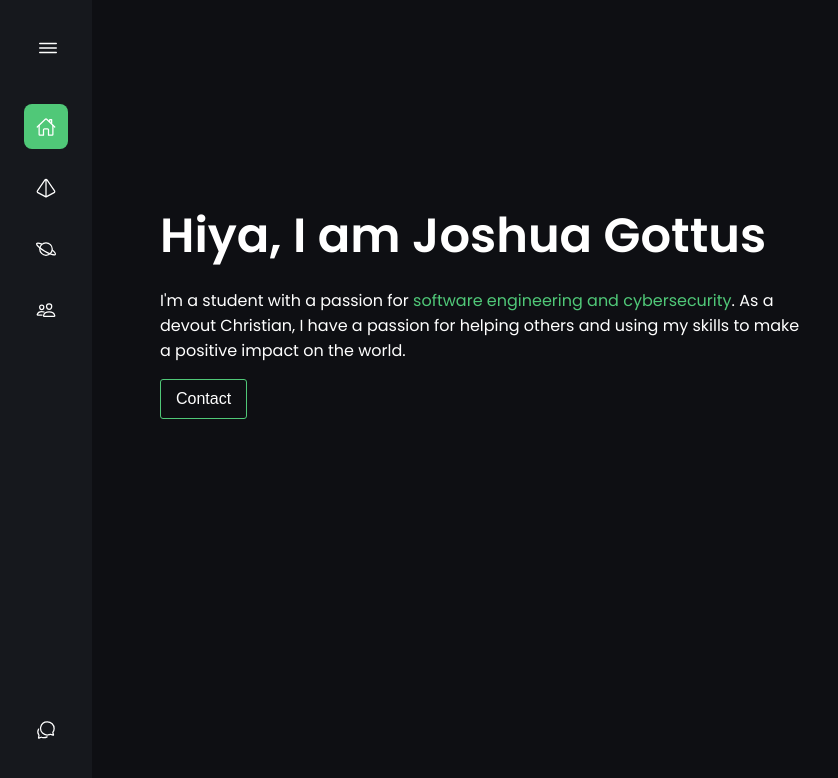
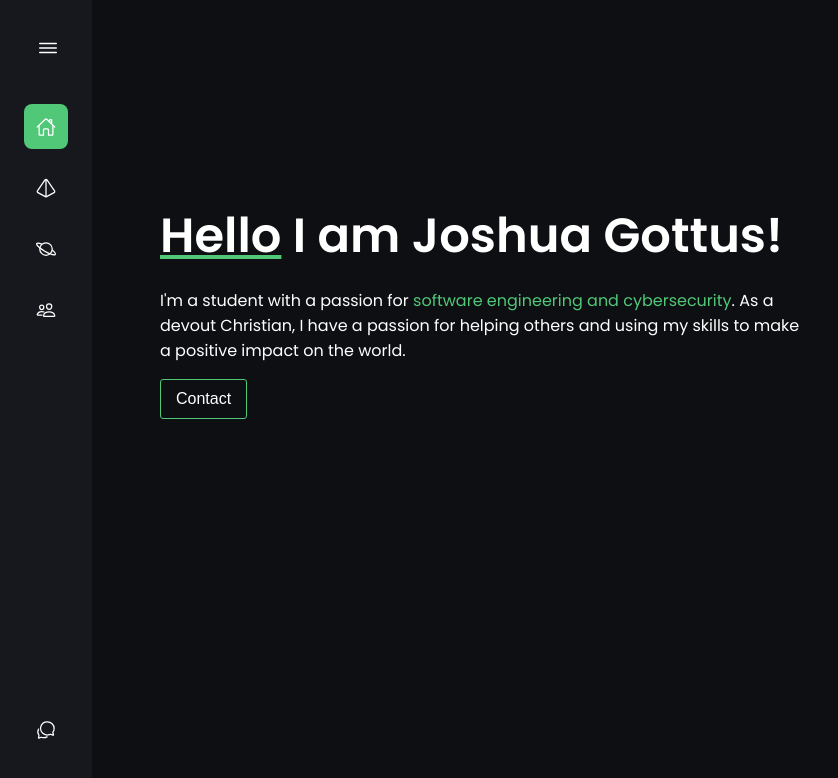
Before and after one commit to JoshuaGottus/JoshuaGottus.github.io, a plain HTML site: page index.html in a window 1280 px wide. Shown: the whole page, without its empty margins (0-838 px from the left). Drawn offline with nearby package versions, Linux system fonts and the light colour scheme.

Commit message:
fixing the hero section :)

```diff
--- a/index.html
+++ b/index.html
@@ -63,7 +63,7 @@
         </div>
 
         <div class="main">
-            <h1><b>Hiya,</b> I am <span class="hero-hover" data-value="Joshua Gottus">Joshua Gottus</span></h1>
+            <h1><b><span class="Hello">Hello</span></b> I am <span class="hero-hover" data-value="Joshua Gottus">Joshua Gottus</span>!</h1>
 
             <div class="hero-lines"></div>
             <div class="middle">
--- a/styles/style.scss
+++ b/styles/style.scss
@@ -165,6 +165,10 @@ a{
   font-size: 3rem;
 }
 
+.Hello {
+  text-decoration: underline var(--first-color);
+}
+
 .hero-hover:hover {
   transition: 0.3s ease-in-out;
   color: var(--first-color);
```
Also changed, not shown: styles/style.css, 1 other file.
